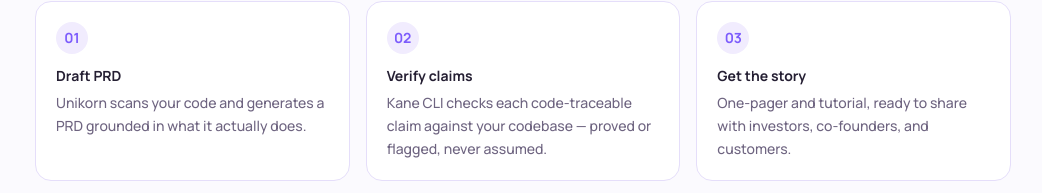
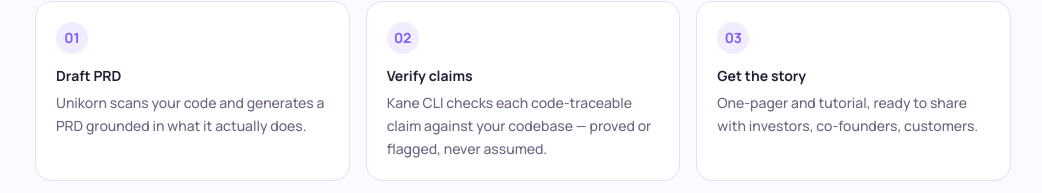
Before and after one commit to tamago-labs/unikorn, a React (Vite) app in the folder frontend/: page / in a window 1280 px wide. Shown: the part 759-952 px from the top of the page, without its empty margins (117-1159 px from the left). Built offline with nearby package versions, Linux system fonts and the light colour scheme.

Commit message:
fix: tighten step 3 subtitle

```diff
--- a/frontend/src/components/HowItWorks.tsx
+++ b/frontend/src/components/HowItWorks.tsx
@@ -19,7 +19,7 @@
   {
     n: '03',
     title: 'Get the story',
-    desc: 'One-pager and tutorial, ready to share with investors, co-founders, and customers.',
+    desc: 'One-pager and tutorial, ready to share with investors, co-founders, customers.',
     icon: '🚀',
   },
 ]
```
